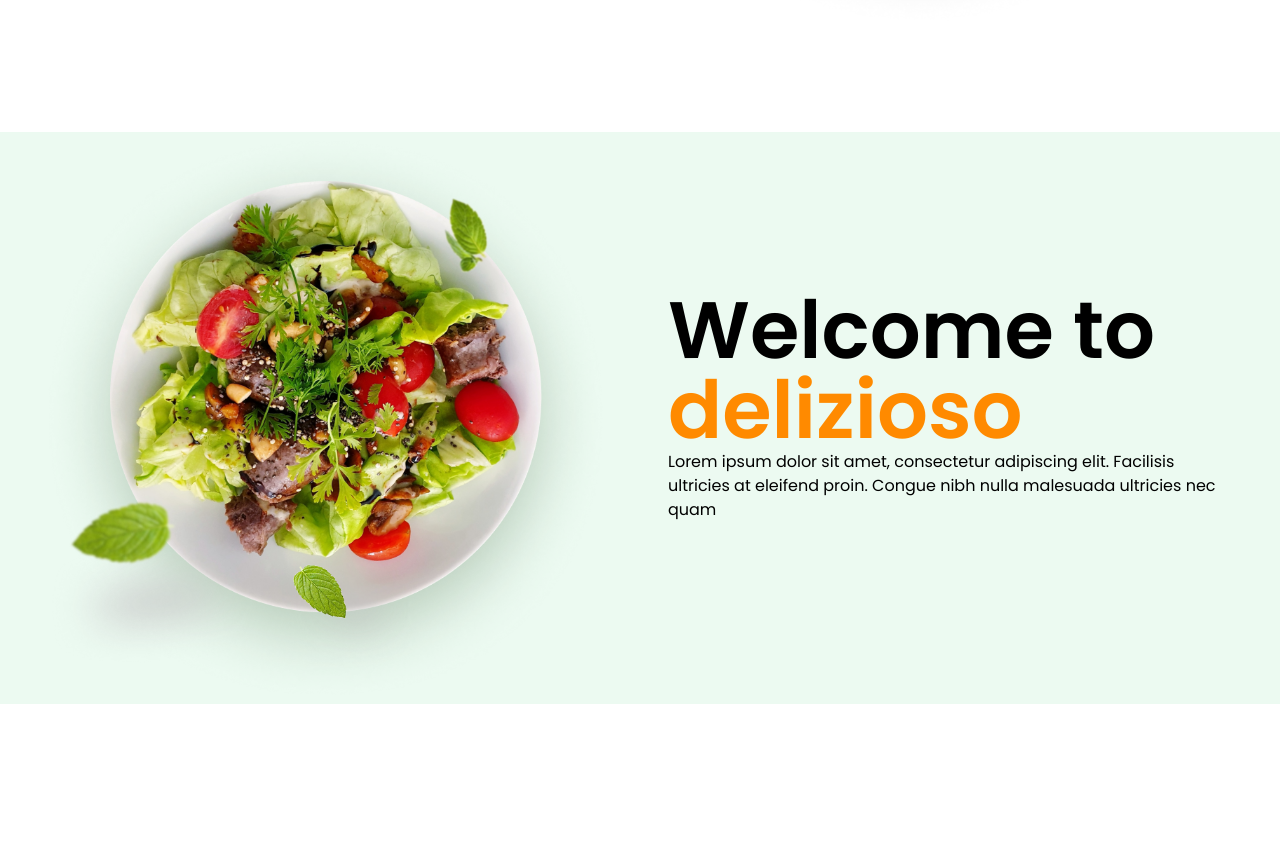
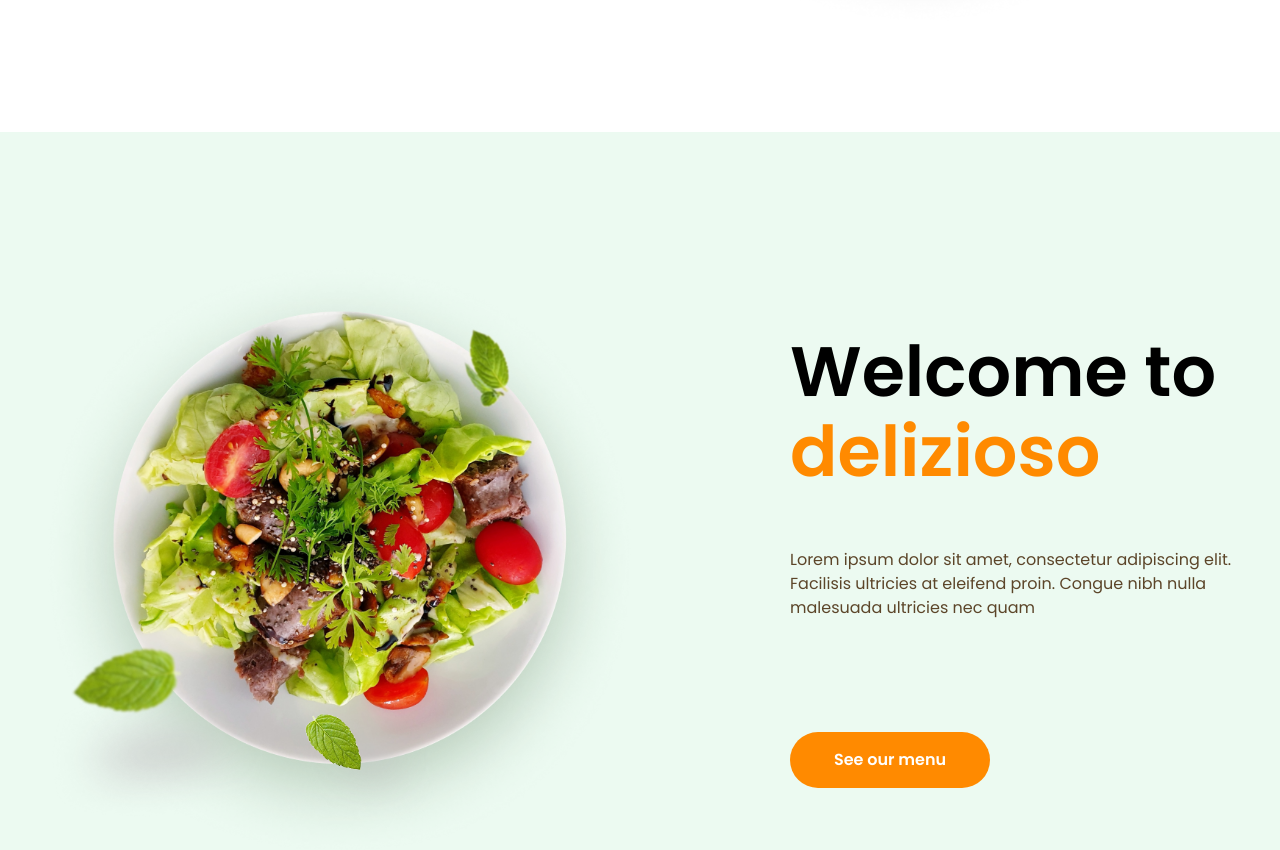
Before and after one commit to Azamatmasharipov707/Delizioso, a website: page src/index.html in a window 1280 px wide. Shown: the part 820-1670 px from the top of the page. Before the commit the page ends 1524 px from the top, so only its background shows below. Drawn offline with Linux system fonts and the light colour scheme.

Commit message:
birnarsa

```diff
--- a/src/index.html
+++ b/src/index.html
@@ -59,15 +59,15 @@
         </div>
     </header>
     <main>
-        <section class="bg-[#ecfaf1]">
-            <div class="container flex items-center gap-x-14">
-                <div class="w-1/2">
+        <section class="bg-[#ecfaf1] my-20 lg:my-0 py-32">
+            <div class="container flex lg:justify-between items-center">
+                <div class="w-2/3 lg:w-1/2">
                     <img src="image/welcome/img.png" alt="" class="w-full h-full object-cover">
                 </div>
-                <div class="w-1/2">
-                    <h1 class="text-[80px] font-semibold leading-[80px]">Welcome to <span class="text-primery">delizioso</span></h1>
-                    <p>Lorem ipsum dolor sit amet, consectetur adipiscing elit. Facilisis ultricies at eleifend proin. Congue nibh nulla malesuada ultricies nec quam </p>
-                    <button></button>
+                <div class="w-1/3 lg:w-[450px]">
+                    <h1 class="text-[50px] lg:text-[70px] font-semibold lg:leading-[80px]">Welcome to <span class="text-primery">delizioso</span></h1>
+                    <p class="text-[#5C4529] mt-6 lg:mt-14 mb-12 lg:mb-28">Lorem ipsum dolor sit amet, consectetur adipiscing elit. Facilisis ultricies at eleifend proin. Congue nibh nulla malesuada ultricies nec quam </p>
+                    <button class="bg-primery text-white py-4 px-11 rounded-full font-semibold">See our menu</button>
                 </div>
             </div>
         </section>
```
Also changed, not shown: src/css/output.css.
